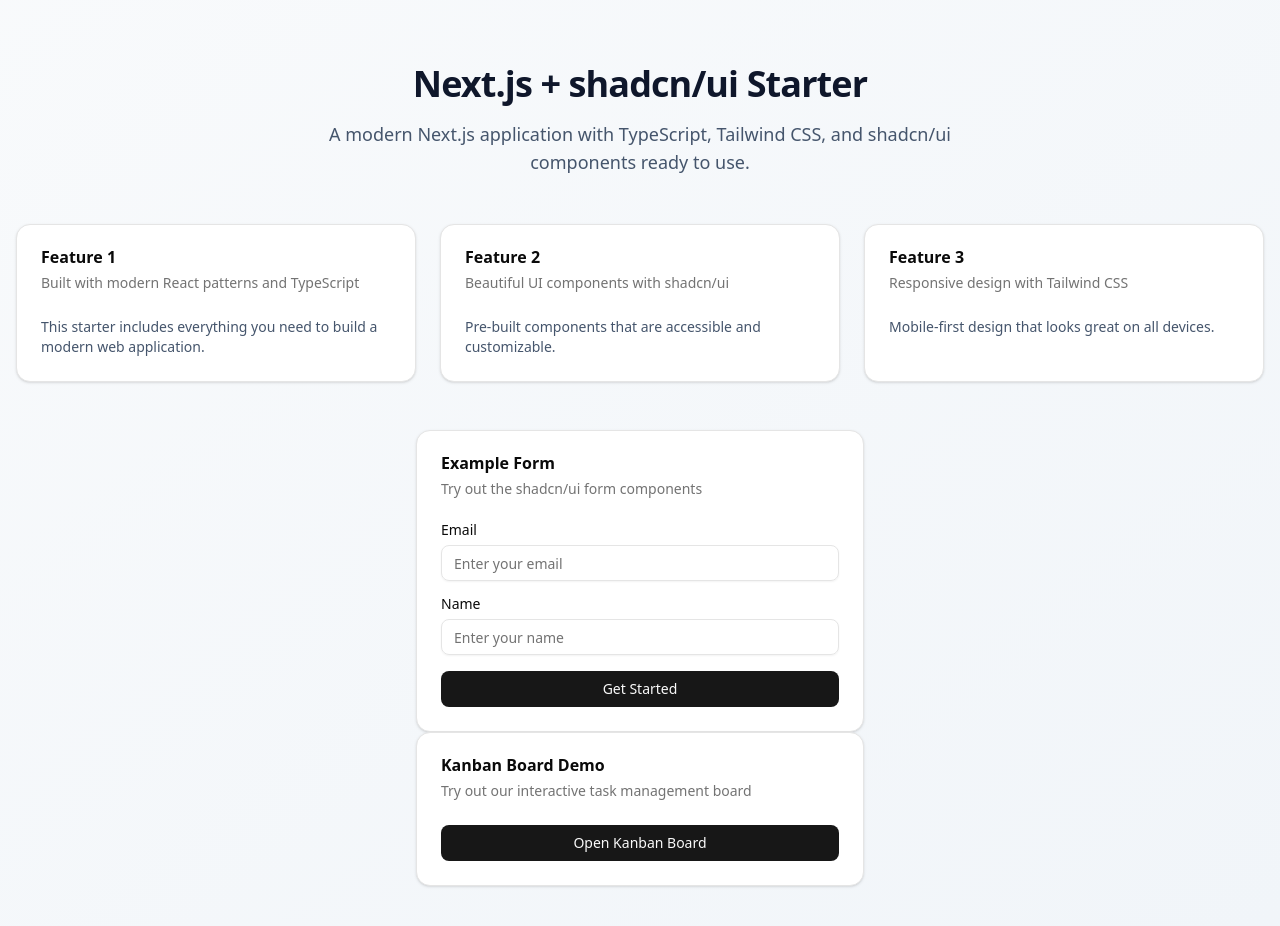
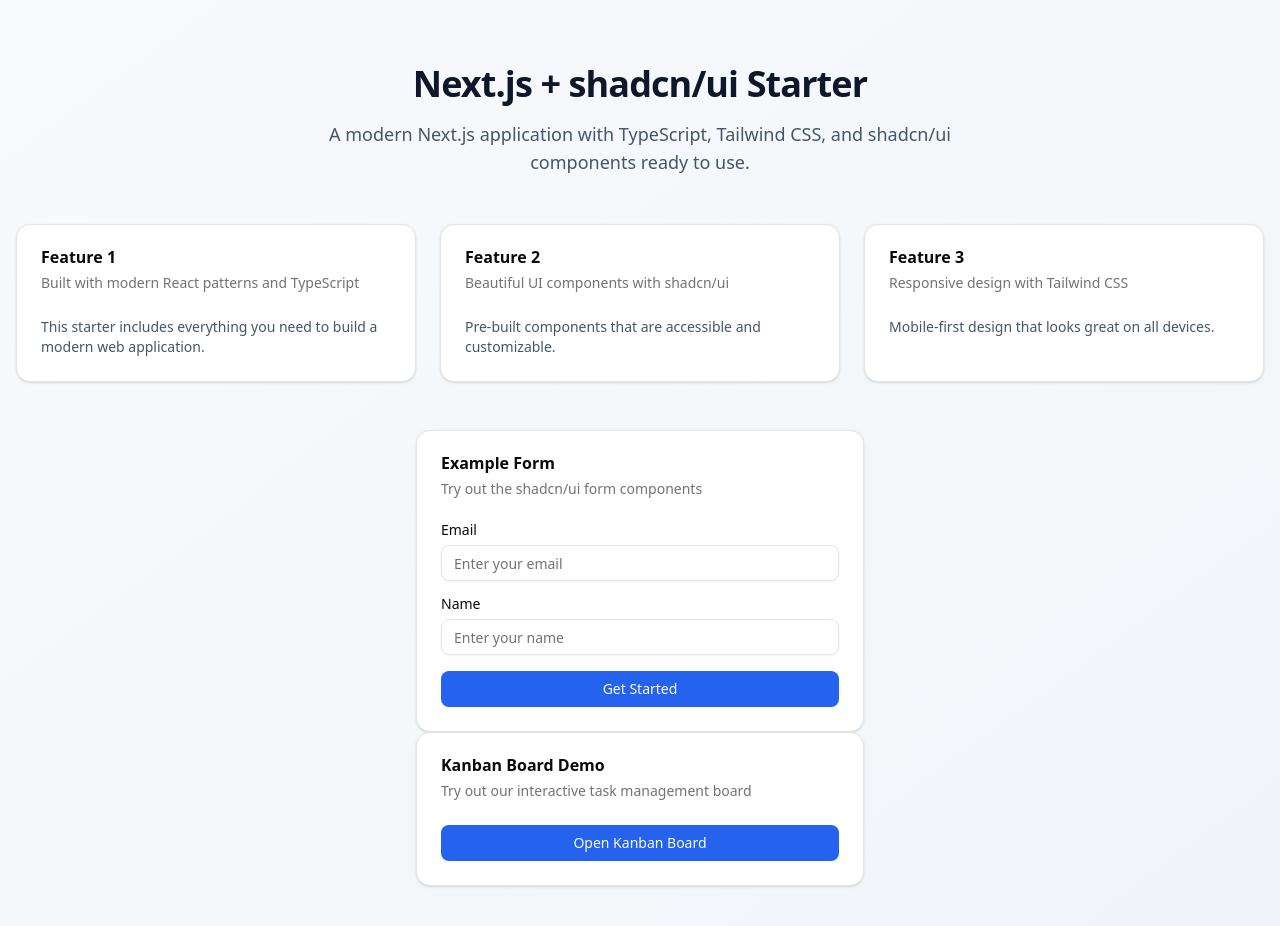
Before and after one commit to saprayworld/nextjs-task-manager, a Next.js app: page / in a window 1280 px wide. Shown: the top 926 px of the page. Built offline with nearby package versions, Linux system fonts and the light colour scheme.

Commit message:
style: Update primary color and fix hover state
- Change primary color from gray to blue (oklch(0.55 0.22 263))
- Fix button hover state from 'primaryHover' to 'primary/90'
- Apply consistent primary color across light and dark themes
- Improve visual feedback on button interactions

```diff
--- a/src/app/globals.css
+++ b/src/app/globals.css
@@ -55,7 +55,7 @@
   --card-foreground: oklch(0.145 0 0);
   --popover: oklch(1 0 0);
   --popover-foreground: oklch(0.145 0 0);
-  --primary: oklch(0.205 0 0);
+  --primary: oklch(0.55 0.22 263);
   --primary-foreground: oklch(0.985 0 0);
   --secondary: oklch(0.97 0 0);
   --secondary-foreground: oklch(0.205 0 0);
@@ -89,7 +89,7 @@
   --card-foreground: oklch(0.985 0 0);
   --popover: oklch(0.205 0 0);
   --popover-foreground: oklch(0.985 0 0);
-  --primary: oklch(0.922 0 0);
+  --primary: oklch(0.55 0.22 263);
   --primary-foreground: oklch(0.205 0 0);
   --secondary: oklch(0.269 0 0);
   --secondary-foreground: oklch(0.985 0 0);
--- a/src/app/kanban/page.tsx
+++ b/src/app/kanban/page.tsx
@@ -424,7 +424,7 @@
               {isDarkMode ? <Sun className="w-5 h-5" /> : <Moon className="w-5 h-5" />}
             </Button>
 
-            <Button className="flex items-center gap-2 bg-primary hover:bg-primaryHover text-white px-4 py-2 rounded-md text-sm font-medium transition-all shadow-sm active:scale-95">
+            <Button className="flex items-center gap-2 bg-primary hover:bg-primary/90 text-white px-4 py-2 rounded-md text-sm font-medium transition-all shadow-sm active:scale-95">
               <Plus className="w-4 h-4" />
               สร้างงานใหม่
             </Button>
```
